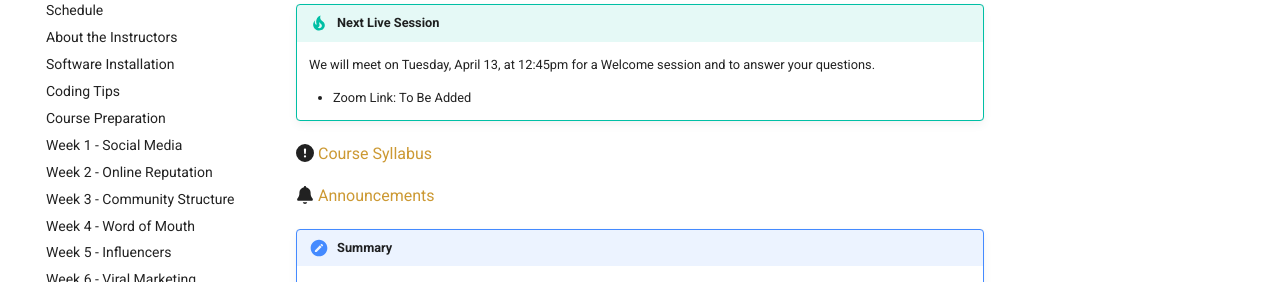
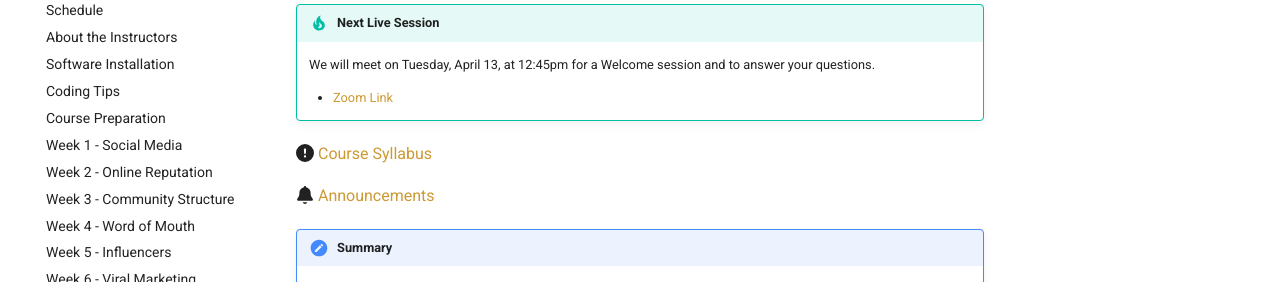
Before and after one commit to tisem-digital-marketing/2021-smwa, an MkDocs documentation site: the page built from docs/index.md, in a window 1280 px wide and 900 px high, scrolled down 461 px. Shown: the part 170-452 px from the top of the window. Built offline with MkDocs 1.6.1 and Material for MkDocs 9.7.7, drawn with Linux system fonts in a browser that asks for light colours; old or Windows-style settings are respelled for this version of MkDocs.

Commit message:
zoom link added

```diff
--- a/docs/index.md
+++ b/docs/index.md
@@ -26,7 +26,7 @@ There are two overarching objectives:
 
     We will meet on Tuesday, April 13, at 12:45pm for a Welcome session and to answer your questions.
 
-    * Zoom Link: To Be Added
+    * [Zoom Link](https://tilburguniversity.zoom.us/s/91547015125)
 
 :fontawesome-solid-exclamation-circle: [Course Syllabus](assets/syllabus.pdf)
 
```
